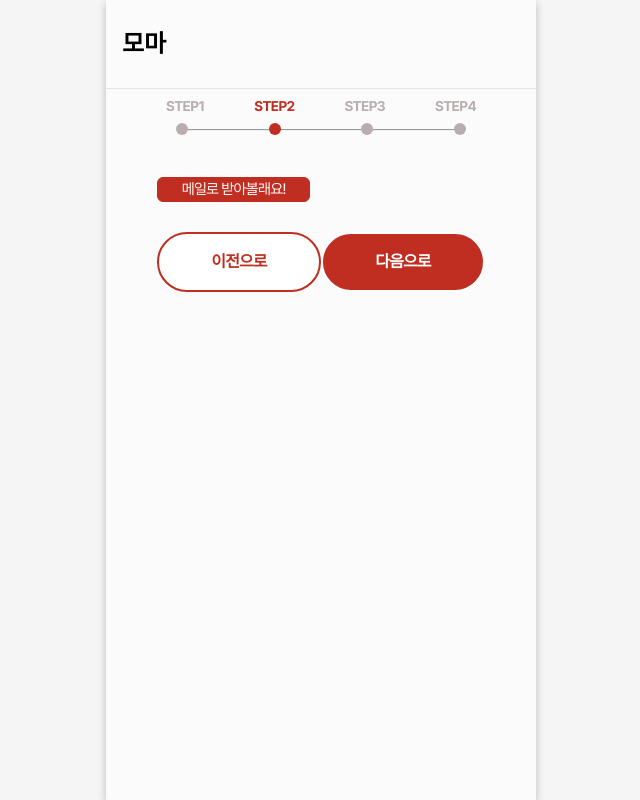
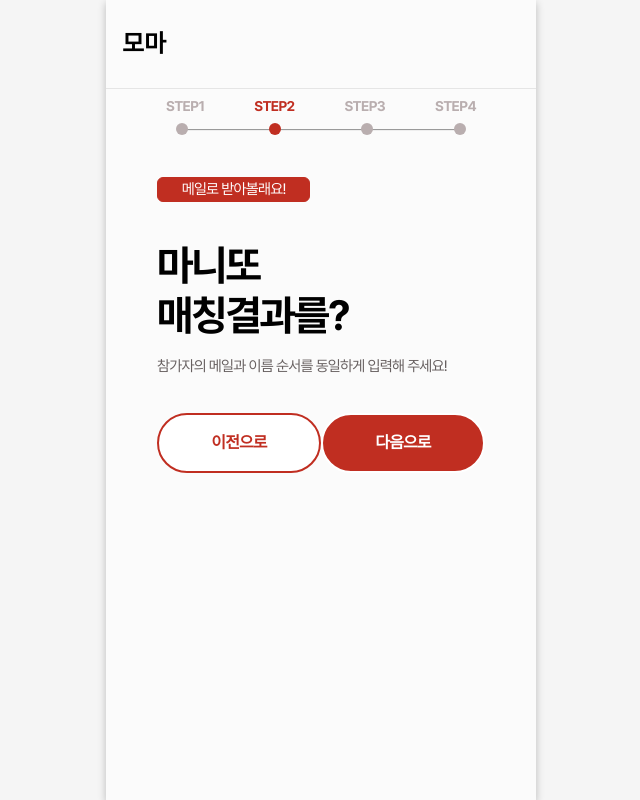
Before and after one commit to seochan99/manito-frontend, a React (Vite) app in the folder moma/: page /create in a window 1280 px wide. Both pictures are taken after a click on the element "메일로 받아 볼래요!". Shown: the whole page, without its empty margins (319-959 px from the left). Built offline with nearby package versions, Linux system fonts and the light colour scheme.

Commit message:
feat : type2 header

```diff
--- a/moma/src/components/create/Step2.jsx
+++ b/moma/src/components/create/Step2.jsx
@@ -7,6 +7,8 @@ export default function Step2({setStep,type}) {
   return (
     <>
     <S.ProgressingHeaderWrapper>
+
+      {/* type에 따라서 */}
       {
       type ==="A" ?
         <S.TypeBox>
@@ -16,10 +18,17 @@ export default function Step2({setStep,type}) {
       <S.TypeBox>
         함께 알아가볼래요!
       </S.TypeBox>
-
-
       }
 
+          <S.ProgressingHeader>
+            마니또
+            <br/>
+            매칭결과를?
+          </S.ProgressingHeader>
+
+          <S.WarningContent2>
+          참가자의 메일과 이름 순서를 동일하게 입력해 주세요!
+          </S.WarningContent2>
         {/* 매칭  */}
       <S.WhatTypeOfManitoWrapper>
       <S.WhatTypeOfManito type={0} onClick={()=>{
--- a/moma/src/components/create/style.js
+++ b/moma/src/components/create/style.js
@@ -66,9 +66,19 @@ letter-spacing: -0.75px;
 margin-bottom:9px;
 `
 
+export const WarningContent2 = styled.p`
+color: #676060;
+font-size: 15px;
+font-family: Pretendard;
+letter-spacing: -0.75px;
+margin-bottom:9px;
+margin-top: 18px;
+`
+
+
 
 export const TypeBox  = styled.div`
-margin-top: 38px;
+margin: 38px 0px;
 width: 40%;
 
 display: flex;
```
